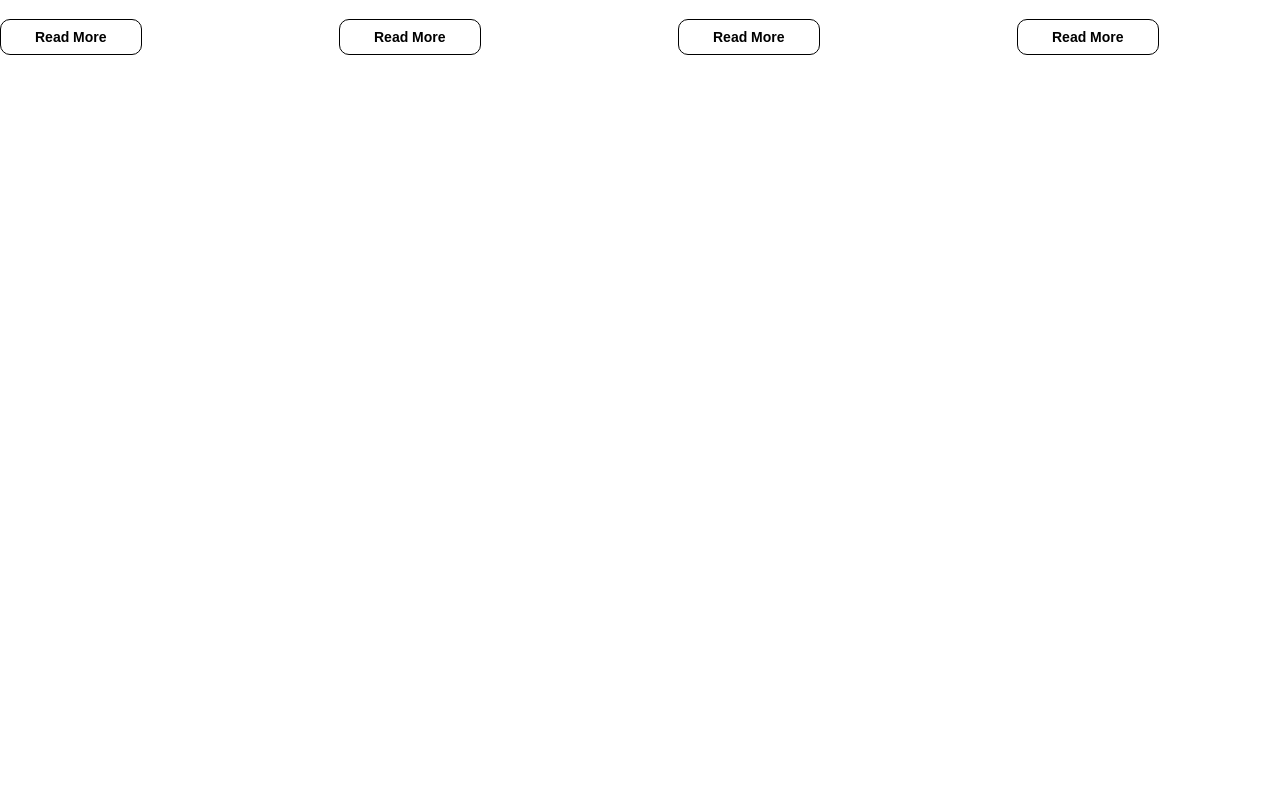
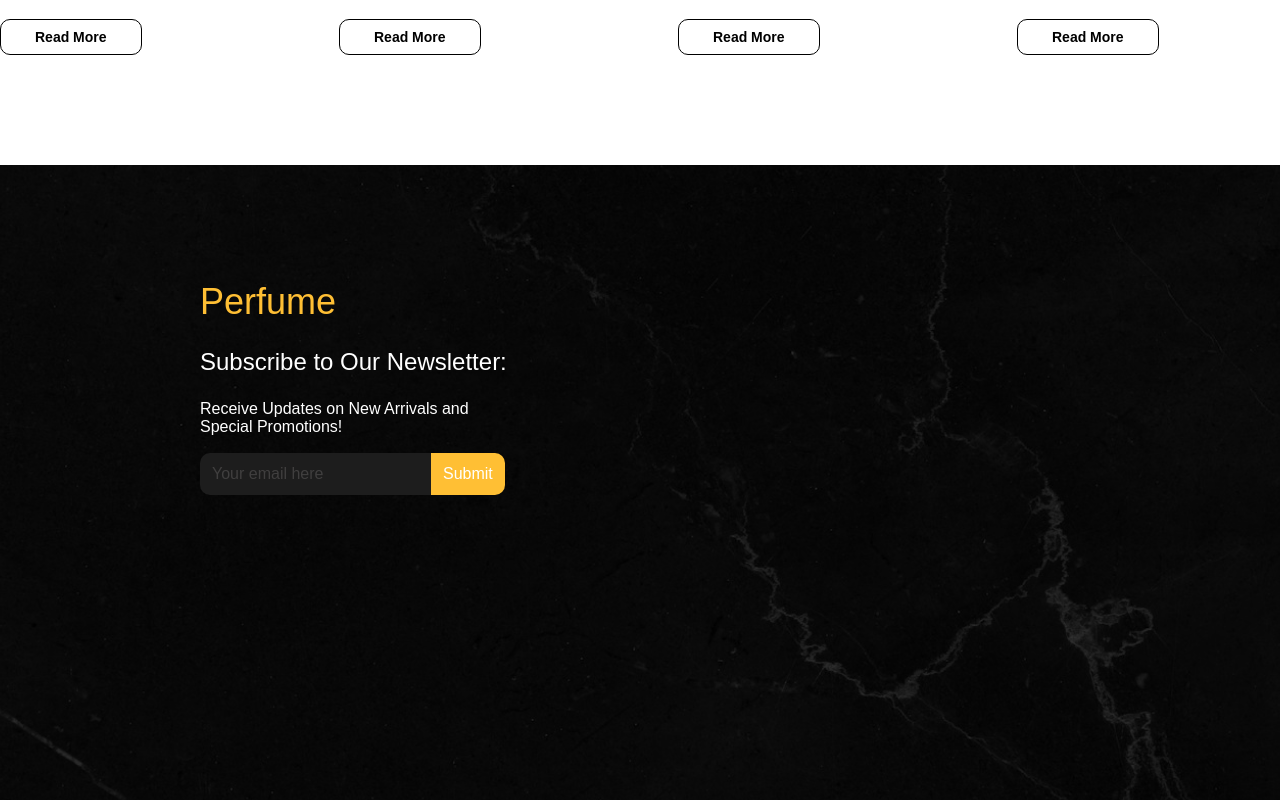
Before and after one commit to Rakhmatovdev/Parfume, a Next.js app: page / in a window 1280 px wide. Shown: the part 6135-6935 px from the top of the page. Before the commit the page ends 6300 px from the top, so only its background shows below. Built offline with nearby package versions, Linux system fonts and the light colour scheme.

Commit message:
Foter half

```diff
--- a/app/layout.tsx
+++ b/app/layout.tsx
@@ -1,7 +1,9 @@
 import type { Metadata } from "next";
 import localFont from "next/font/local";
 import "./globals.css";
-import 'antd/dist/reset.css'; // Ant Design global uslublari
+import 'antd/dist/reset.css';
+import Navbar from "@/lib/components/Navbar";
+import Footer from "@/lib/components/Footer"; // Ant Design global uslublari
 
 const geistSans = localFont({
   src: "./fonts/GeistVF.woff",
@@ -29,7 +31,11 @@ export default function RootLayout({
       <body
         className={`${geistSans.variable} ${geistMono.variable} antialiased`}
       >
-        {children}
+      <Navbar/>
+    <main>
+      {children}
+      </main>
+      <Footer/>
       </body>
     </html>
   );
--- a/lib/components/App.tsx
+++ b/lib/components/App.tsx
@@ -1,4 +1,3 @@
-import Navbar from "@/lib/components/Navbar";
 import {
     FacebookOutlined,
     InstagramOutlined, LeftOutlined, RightOutlined,
@@ -12,7 +11,7 @@ function App() {
 
     return (
         <div>
-            <Navbar/>
+
             <section>
                 <div className="flex items-center justify-between wrapper">
                     <div className="flex flex-col gap-y-[43px]">
--- /dev/null
+++ b/lib/components/Footer.tsx
@@ -0,0 +1,29 @@
+import React from 'react';
+import {FooterBG} from "@/public";
+
+function Footer() {
+    return (
+        <>
+            <div className={'h-[635px] w-full object-cover bg-cover bg-center px-[200px] py-[116px] text-white'}
+                 style={{backgroundImage: `url(${FooterBG.src})`}}>
+            <div>
+                <p className={'text-[#FFBF34] text-[36px] my-0'}>Perfume</p>
+                <p className={'mt-[26px] font-medium text-[24px]'}>Subscribe to Our Newsletter:</p>
+                <p className={'max-w-[304px]'}>Receive Updates on New Arrivals and Special Promotions!</p>
+                <form className={'flex'}>
+                    <input className={'bg-[#1D1D1D] placeholder:text-[#403F3F] outline-none p-3 rounded-l-[10px]'} placeholder={'Your email here'}/>
+                    <button className={'bg-[#FFBF34] p-3 font-medium rounded-r-[10px]'} type={'submit'}>Submit</button>
+                </form>
+                <div>
+                    <div></div>
+                    <div></div>
+                    <div></div>
+                    <div></div>
+                </div>
+            </div>
+            </div>
+        </>
+    );
+}
+
+export default Footer;
--- a/public/index.js
+++ b/public/index.js
@@ -21,5 +21,6 @@ import Article1 from './images/pArticle1.png';
 import Article2 from './images/pArticle2.png';
 import Article3 from './images/pArticle3.png';
 import Article4 from './images/pArticle4.png';
+import FooterBG from './images/Footer-bg.png';
 
-export { Logo ,Hero1,Hero2,ValuesBG,values,HeroImg,P1, P2, P3, P4, P5,Collection7,Collection6,Collection5,Collection3,Collection4,Collection2,Collection1,SaleBG,Article1,Article2,Article3,Article4};
+export { Logo ,Hero1,Hero2,ValuesBG,values,HeroImg,P1, P2, P3, P4, P5,Collection7,Collection6,Collection5,Collection3,Collection4,Collection2,Collection1,SaleBG,Article1,Article2,Article3,Article4,FooterBG};
```
